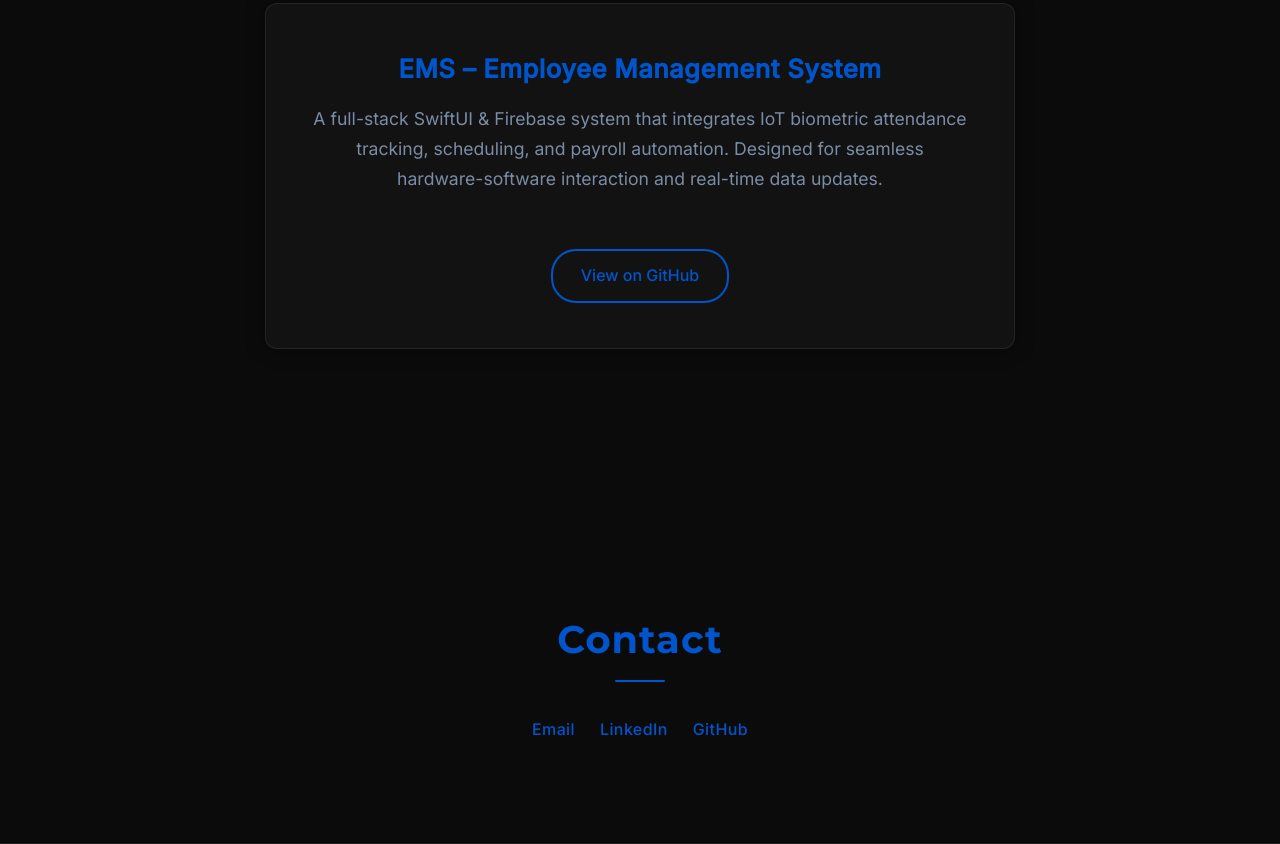
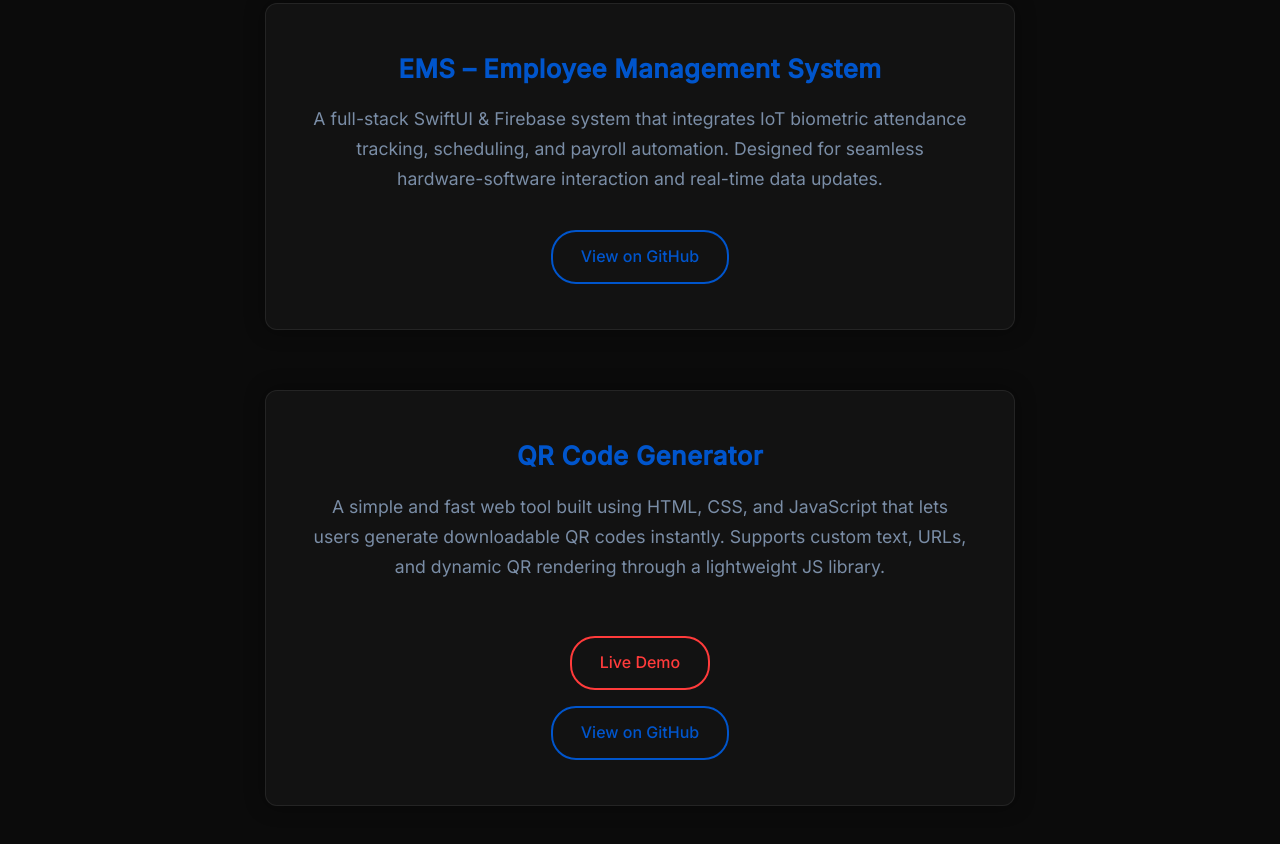
Before and after one commit to ahomsi0/ahomsi0.github.io, a plain HTML site: page index.html in a window 1280 px wide. Shown: the part 1942-2786 px from the top of the page. Drawn offline with Linux system fonts and the light colour scheme; a script that the page names is missing.

Commit message:
QR code project edition

```diff
--- a/index.html
+++ b/index.html
@@ -72,6 +72,29 @@
           >View on GitHub</a
         >
       </div>
+      <div class="project">
+        <h3>QR Code Generator</h3>
+        <p>
+          A simple and fast web tool built using HTML, CSS, and JavaScript that
+          lets users generate downloadable QR codes instantly. Supports custom
+          text, URLs, and dynamic QR rendering through a lightweight JS library.
+        </p>
+        <a
+          href="https://ahomsi0.github.io/QR-Code-Generator"
+          target="_blank"
+          class="live-demo"
+        >
+          Live Demo
+        </a>
+        <br />
+        <a
+          href="https://github.com/ahomsi0/QR-Code-Generator"
+          target="_blank"
+          class="btn"
+        >
+          View on GitHub
+        </a>
+      </div>
     </section>
 
     <section id="contact">
--- a/style.css
+++ b/style.css
@@ -1,6 +1,7 @@
 :root {
   --bg: #0b0b0b;
   --accent: #0055cc;
+  --live: #ff3b3b;
   --text: #e8f1ff;
   --muted: #7a8da6;
 }
@@ -108,10 +109,22 @@ nav {
 
 .btn {
   display: inline-block;
-  margin-top: 35px;
+  margin-top: 16px;
   padding: 12px 28px;
   border: 2px solid var(--accent);
   color: var(--accent);
+  border-radius: 25px;
+  text-decoration: none;
+  font-weight: 500;
+  transition: 0.3s ease;
+}
+
+.live-demo {
+  display: inline-block;
+  margin-top: 35px;
+  padding: 12px 28px;
+  border: 2px solid var(--live);
+  color: var(--live);
   border-radius: 25px;
   text-decoration: none;
   font-weight: 500;
@@ -122,6 +135,13 @@ nav {
   background: var(--accent);
   color: var(--bg);
   box-shadow: 0 0 18px var(--accent);
+  transform: translateY(-3px);
+}
+
+.live-demo:hover {
+  background: var(--live);
+  color: var(--bg);
+  box-shadow: 0 0 18px var(--live);
   transform: translateY(-3px);
 }
 
```
